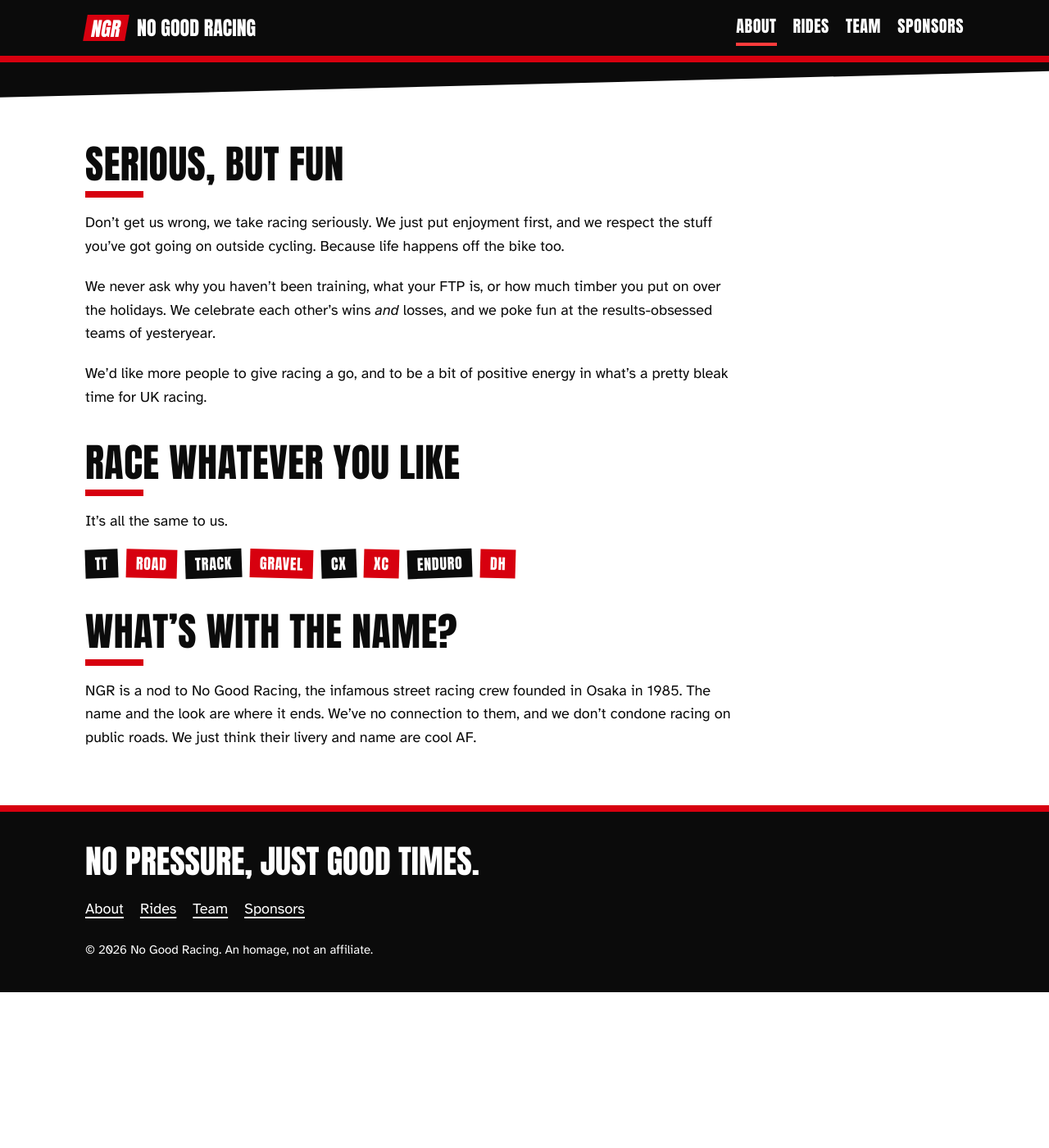
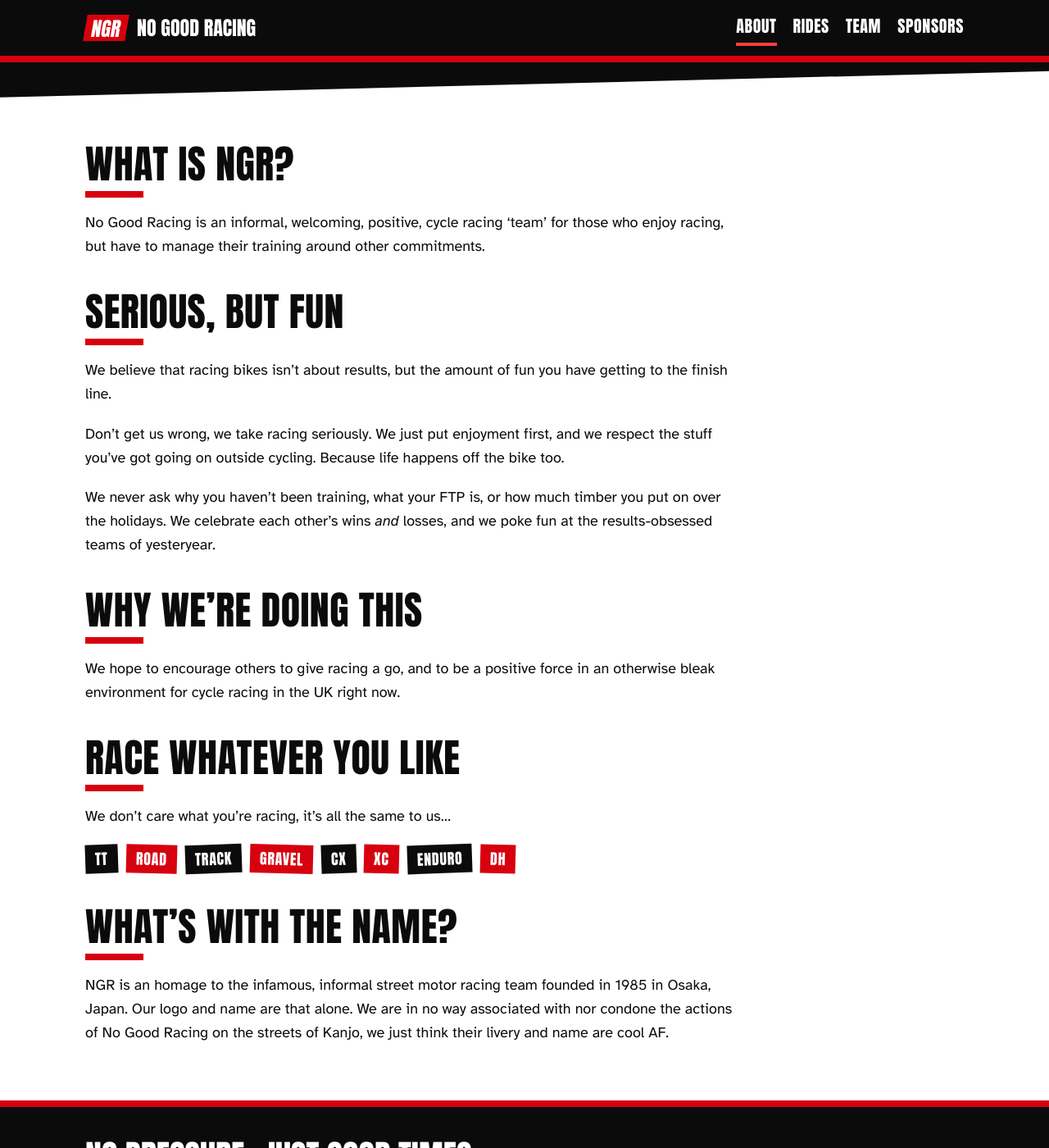
Before and after one commit to BenJam/ngr, a Jekyll site: the page built from about.md, in a window 1280 px wide and 1400 px high, scrolled down 388 px. Shown: the whole window at 82% size. Built offline with Jekyll 4.4.1, drawn with Linux system fonts in a browser that asks for light colours; before the commit the page ends 1598 px from its top, so only the background shows below that.

Commit message:
Copy edits

```diff
--- a/about.md
+++ b/about.md
@@ -5,17 +5,26 @@ permalink: /about/
 intro: An informal, welcoming racing team for people who love racing but have a life to fit it around.
 ---
 
+## What is NGR?
+
+
+No Good Racing is an informal, welcoming, positive, cycle racing ‘team’ for those who enjoy racing, but have to manage their training around other commitments.
+
 ## Serious, but fun
+
+We believe that racing bikes isn’t about results, but the amount of fun you have getting to the finish line.
 
 Don't get us wrong, we take racing seriously. We just put enjoyment first, and we respect the stuff you've got going on outside cycling. Because life happens off the bike too.
 
 We never ask why you haven't been training, what your FTP is, or how much timber you put on over the holidays. We celebrate each other's wins *and* losses, and we poke fun at the results-obsessed teams of yesteryear.
 
-We'd like more people to give racing a go, and to be a bit of positive energy in what's a pretty bleak time for UK racing.
+## Why we're doing this
+
+We hope to encourage others to give racing a go, and to be a positive force in an otherwise bleak environment for cycle racing in the UK right now.
 
 ## Race whatever you like
 
-It's all the same to us.
+We don’t care what you’re racing, it's all the same to us...
 
 <ul class="tag-list" role="list">
   <li class="tag">TT</li>
@@ -30,4 +39,4 @@ It's all the same to us.
 
 ## What's with the name?
 
-NGR is a nod to No Good Racing, the infamous street racing crew founded in Osaka in 1985. The name and the look are where it ends. We've no connection to them, and we don't condone racing on public roads. We just think their livery and name are cool AF.
+NGR is an homage to the infamous, informal street motor racing team founded in 1985 in Osaka, Japan. Our logo and name are that alone. We are in no way associated with nor condone the actions of No Good Racing on the streets of Kanjo, we just think their livery and name are cool AF.
```
Also changed, not shown: index.md (+1 -1 lines), sponsors.md (+1 -1 lines), team.md (+5 -5 lines).
